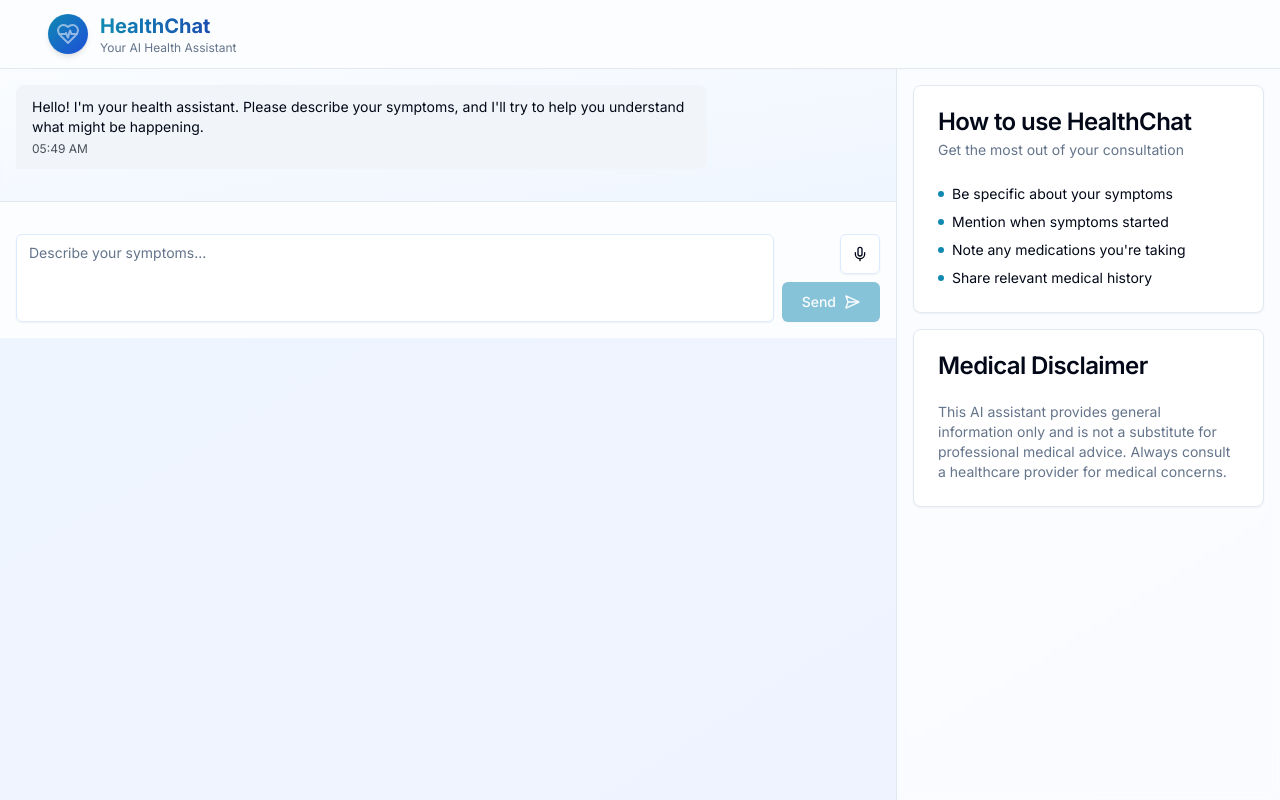
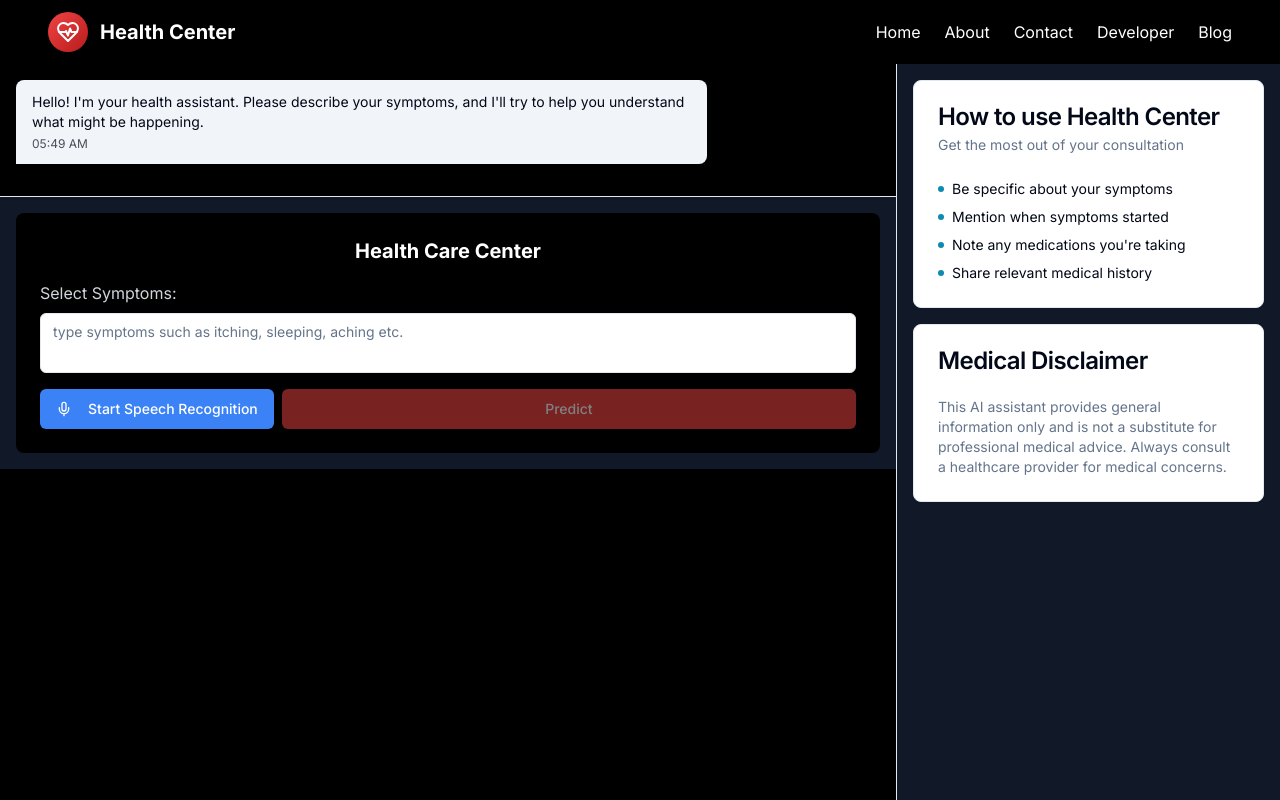
Before and after one commit to Bhupesh9012/AI-Health-Chat-bot, a React (Vite) app: page / in a window 1280 px wide. Both pictures are taken after a click on the button "I understand". Built offline with nearby package versions, Linux system fonts and the light colour scheme.

Commit message:
Refactor: Remove image section and update UI
Removes the image section from the HealthRecommendations component and adjusts the UI to match the provided image.

```diff
--- a/src/components/ChatContainer.tsx
+++ b/src/components/ChatContainer.tsx
@@ -15,14 +15,14 @@ export const ChatContainer: React.FC = () => {
   }, [messages, isTyping, currentRecommendation]);
 
   return (
-    <div className="flex flex-col h-full overflow-y-auto px-4 py-4 bg-gradient-to-br from-white/70 to-blue-50/70 dark:from-gray-800/70 dark:to-gray-900/70 backdrop-blur-sm">
+    <div className="flex flex-col h-full overflow-y-auto p-4 bg-black text-white">
       <div className="flex-1 overflow-y-auto">
         {messages.length === 0 && (
           <div className="h-full flex items-center justify-center">
-            <div className="text-center max-w-md p-6 rounded-lg bg-white/80 dark:bg-gray-800/80 shadow-lg backdrop-blur-sm border border-blue-100 dark:border-gray-700">
-              <h2 className="text-lg font-medium text-primary mb-2">Welcome to HealthChat</h2>
-              <p className="text-muted-foreground text-sm">
-                Describe your symptoms, and I'll provide health information and recommendations.
+            <div className="text-center max-w-md p-6 rounded-lg bg-gray-900 shadow-lg border border-gray-700">
+              <h2 className="text-lg font-medium text-white mb-2">Health Care Center</h2>
+              <p className="text-gray-300 text-sm">
+                Describe your symptoms, and our AI system will provide health information and recommendations.
               </p>
             </div>
           </div>
@@ -34,22 +34,24 @@ export const ChatContainer: React.FC = () => {
 
         {isTyping && (
           <div className="flex w-full mb-4 justify-start">
-            <div className="max-w-[80%] rounded-lg px-4 py-3 bg-muted text-foreground rounded-bl-none shadow-sm">
+            <div className="max-w-[80%] rounded-lg px-4 py-3 bg-gray-800 text-white rounded-bl-none shadow-sm">
               <TypingIndicator />
             </div>
           </div>
         )}
 
         {currentRecommendation && (
+          <div className="mt-8">
+            <h2 className="text-2xl font-bold text-center mb-6">Our AI System Results</h2>
             <HealthRecommendations
               condition={currentRecommendation.condition}
               recommendations={{
                 medications: currentRecommendation.medications,
                 diet: currentRecommendation.diet,
-              workout: currentRecommendation.workout,
-              images: currentRecommendation.images
+                workout: currentRecommendation.workout
               }}
             />
+          </div>
         )}
 
         <div ref={messagesEndRef} />
--- a/src/components/ChatInput.tsx
+++ b/src/components/ChatInput.tsx
@@ -4,7 +4,7 @@ import { Button } from '@/components/ui/button';
 import { Textarea } from '@/components/ui/textarea';
 import { useChatContext } from '@/contexts/ChatContext';
 import { analyzeSymptoms } from '@/services/chatService';
-import { Mic, MicOff, SendHorizonal } from 'lucide-react';
+import { Mic, MicOff } from 'lucide-react';
 import { toast } from 'sonner';
 
 export const ChatInput: React.FC = () => {
@@ -127,37 +127,50 @@ export const ChatInput: React.FC = () => {
   };
 
   return (
-    <form onSubmit={handleSubmit} className="mt-4">
-      <div className="flex gap-2">
+    <div className="rounded-lg p-6 bg-black">
+      <h2 className="text-xl font-bold text-white text-center mb-4">Health Care Center</h2>
+
+      <div className="mb-4">
+        <p className="text-gray-300 mb-2">Select Symptoms:</p>
         <Textarea
-          placeholder="Describe your symptoms..."
+          placeholder="type symptoms such as itching, sleeping, aching etc."
           value={input}
           onChange={(e) => setInput(e.target.value)}
           onKeyDown={handleKeyDown}
-          className="resize-none min-h-[60px] flex-1 shadow-sm border-blue-100 dark:border-gray-700 focus-visible:ring-primary"
+          className="resize-none min-h-[60px] w-full bg-white text-black rounded-md mb-2"
           disabled={isSubmitting}
         />
-        <div className="flex flex-col gap-2">
+      </div>
+
+      <div className="flex space-x-2">
         <Button
           type="button"
           onClick={toggleVoiceInput}
-            variant={isRecording ? "destructive" : "outline"}
-            size="icon"
-            className="self-end h-10 w-10 shadow-sm hover:shadow-md transition-shadow border-blue-100 dark:border-gray-700"
+          variant="default"
+          className={`${isRecording ? 'bg-red-500' : 'bg-blue-500'} text-white rounded-md px-4 py-2`}
           disabled={isSubmitting}
         >
-            {isRecording ? <MicOff className="h-4 w-4" /> : <Mic className="h-4 w-4" />}
+          {isRecording ? (
+            <>
+              <MicOff className="h-4 w-4 mr-2" />
+              Stop Speech Recognition
+            </>
+          ) : (
+            <>
+              <Mic className="h-4 w-4 mr-2" />
+              Start Speech Recognition
+            </>
+          )}
         </Button>
+
         <Button
-            type="submit"
+          onClick={handleSubmit}
           disabled={isSubmitting || input.trim() === ''}
-            className="self-end h-10 px-5 shadow-sm hover:shadow-md transition-shadow flex gap-2 items-center"
+          className="bg-red-500 hover:bg-red-600 text-white rounded-md px-8 py-2 w-full"
         >
-            <span>Send</span>
-            <SendHorizonal className="h-4 w-4" />
+          Predict
         </Button>
       </div>
     </div>
-    </form>
   );
 };
--- a/src/components/Header.tsx
+++ b/src/components/Header.tsx
@@ -9,17 +9,24 @@ interface HeaderProps {
 
 export const Header: React.FC<HeaderProps> = ({ className }) => {
   return (
-    <header className={cn("border-b backdrop-blur-sm bg-white/80 dark:bg-gray-800/80 py-3 px-4 shadow-sm", className)}>
+    <header className={cn("bg-black text-white py-3 px-4", className)}>
       <div className="container flex items-center justify-between">
         <div className="flex items-center gap-3">
-          <div className="size-10 bg-gradient-to-br from-primary to-blue-700 rounded-full flex items-center justify-center shadow-md">
-            <HeartPulse className="size-6 text-primary-foreground animate-pulse-slow" />
+          <div className="size-10 bg-gradient-to-br from-red-500 to-red-700 rounded-full flex items-center justify-center shadow-md">
+            <HeartPulse className="size-6 text-white" />
           </div>
-          <div>
-            <h1 className="text-xl font-bold bg-gradient-to-r from-primary to-blue-800 bg-clip-text text-transparent">HealthChat</h1>
-            <p className="text-xs text-muted-foreground">Your AI Health Assistant</p>
-          </div>
+          <h1 className="text-xl font-bold text-white">Health Center</h1>
         </div>
+
+        <nav>
+          <ul className="flex items-center space-x-6">
+            <li><a href="#" className="text-white hover:text-gray-300">Home</a></li>
+            <li><a href="#" className="text-white hover:text-gray-300">About</a></li>
+            <li><a href="#" className="text-white hover:text-gray-300">Contact</a></li>
+            <li><a href="#" className="text-white hover:text-gray-300">Developer</a></li>
+            <li><a href="#" className="text-white hover:text-gray-300">Blog</a></li>
+          </ul>
+        </nav>
       </div>
     </header>
   );
--- a/src/pages/Index.tsx
+++ b/src/pages/Index.tsx
@@ -12,7 +12,7 @@ const Index = () => {
 
   if (showPrivacyNotice) {
     return (
-      <div className="min-h-screen flex items-center justify-center bg-gradient-to-br from-blue-50 to-indigo-50 dark:from-gray-900 dark:to-gray-800">
+      <div className="min-h-screen flex items-center justify-center bg-black">
         <PrivacyNotice onDismiss={() => setShowPrivacyNotice(false)} />
       </div>
     );
@@ -20,7 +20,7 @@ const Index = () => {
 
   return (
     <ChatProvider>
-      <div className="min-h-screen flex flex-col bg-gradient-to-br from-blue-50 to-indigo-50 dark:from-gray-900 dark:to-gray-800">
+      <div className="min-h-screen flex flex-col bg-black">
         <Header />
 
         <main className="flex flex-1 overflow-hidden">
@@ -29,18 +29,17 @@ const Index = () => {
             <div className="flex-1 overflow-hidden">
               <ChatContainer />
             </div>
-            <div className="p-4 border-t bg-white/80 backdrop-blur-sm dark:bg-gray-800/80">
+            <div className="p-4 border-t bg-gray-900">
               <ChatInput />
             </div>
           </div>
 
           {/* Sidebar */}
-          <div className="hidden md:block w-96 border-l overflow-y-auto p-4 bg-white/70 backdrop-blur-sm dark:bg-gray-800/70">
+          <div className="hidden md:block w-96 border-l overflow-y-auto p-4 bg-gray-900">
             <div className="space-y-4">
               <InfoCard
-                title="How to use HealthChat"
+                title="How to use Health Center"
                 description="Get the most out of your consultation"
-                className="shadow-md hover:shadow-lg transition-all border-blue-100 dark:border-gray-700"
               >
                 <ul className="text-sm space-y-2">
                   <li className="flex items-center gap-2">
@@ -64,7 +63,6 @@ const Index = () => {
 
               <InfoCard
                 title="Medical Disclaimer"
-                className="shadow-md hover:shadow-lg transition-all border-blue-100 dark:border-gray-700"
               >
                 <p className="text-sm text-muted-foreground">
                   This AI assistant provides general information only and is not a substitute for professional medical advice. Always consult a healthcare provider for medical concerns.
```
Also changed, not shown: src/components/HealthRecommendations.tsx (+122 -76 lines). Lines whose indentation alone changed are shown as unchanged.
